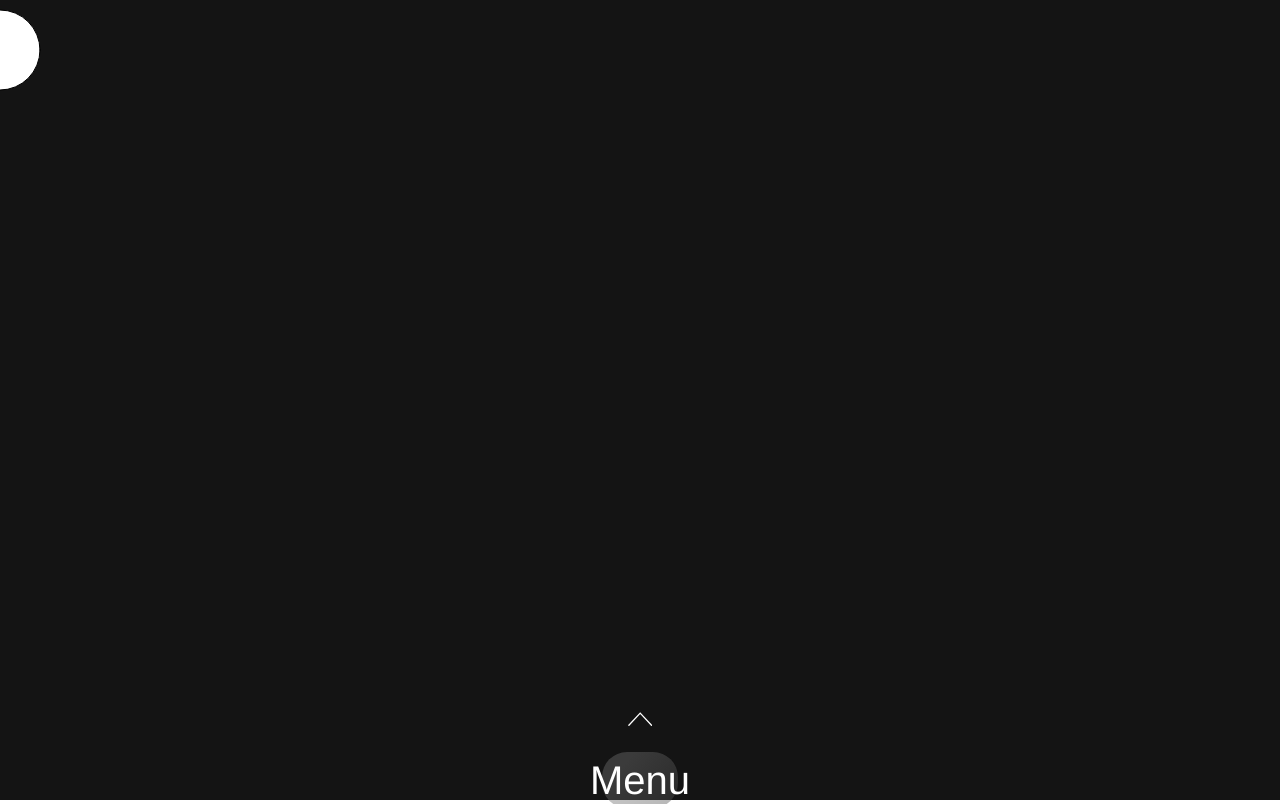
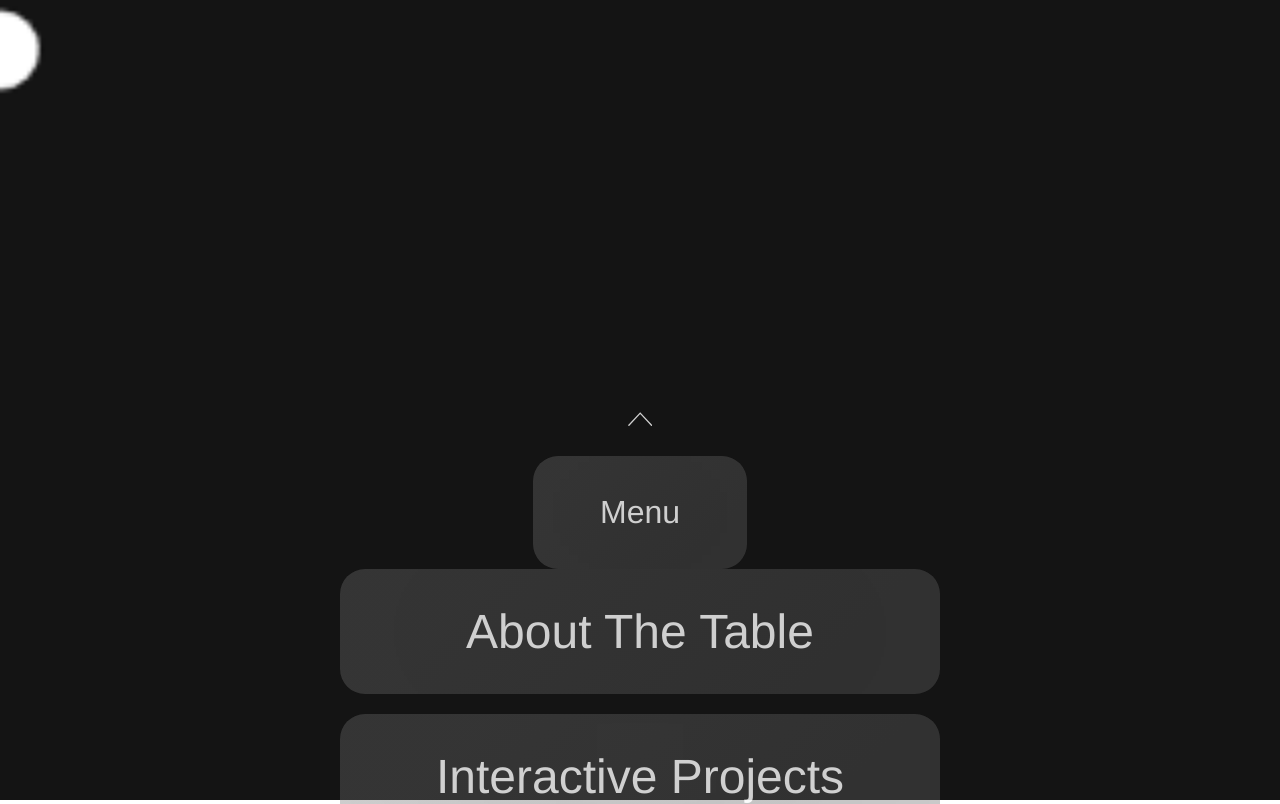
Before and after one commit to apclegacy/tree-table, a Vue app: page / in a window 1280 px wide. Built offline with nearby package versions, Linux system fonts and the light colour scheme.

Commit message:
feat: menu category switching logic

```diff
--- a/src/App.vue
+++ b/src/App.vue
@@ -31,11 +31,12 @@ body {
   color: white;
 
   p {
-    font-size: 250%;
+    font-size: 200%;
   }
 
   h2 {
-    font-size: 350%;
+    font-size: 300%;
+    font-weight: 100;
   }
 }
 </style>
--- a/src/components/Category.vue
+++ b/src/components/Category.vue
@@ -1,7 +1,51 @@
 <script lang="ts">
-import { defineComponent } from 'vue';
+import { defineComponent, computed } from 'vue';
 
 export default defineComponent({
   name: 'Category',
+  props: {
+    title: { type: String, required: true },
+    category: { type: Number, required: true },
+    openCategory: { type: Number, required: true },
+  },
+  setup(props) {
+    const categoryClass = computed(() => (props.openCategory === props.category ? 'open' : ''));
+    return {
+      categoryClass,
+    };
+  },
 });
 </script>
+
+<template>
+  <div class="menu-item open-category" :class="categoryClass" @click="$emit('setOpenCategory')">
+    <h2>{{ title }}</h2>
+    <div class="category" :class="categoryClass">
+
+    </div>
+  </div>
+</template>
+
+<style lang="scss" scoped>
+.open-category {
+  &.open {
+    height: 1356px !important;
+    width: 100vw !important;
+    background: none !important;
+    h2 {
+      display: none !important;
+    }
+  }
+  h2 {
+    opacity: 1 !important;
+  }
+}
+.category {
+  opacity: 0;
+  &.open {
+    height: 1356px !important;
+    width: 100vw !important;
+    opacity: 1;
+  }
+}
+</style>
--- a/src/components/Overlay.vue
+++ b/src/components/Overlay.vue
@@ -1,48 +1,64 @@
 <script lang="ts">
-import { computed, defineComponent, ref } from 'vue';
+import {
+  computed, defineComponent, ref, watchEffect,
+} from 'vue';
 
-// import Category from '@/components/Category';
+import Category from '@/components/Category.vue';
 
 export default defineComponent({
   name: 'Overlay',
-  /* components: {
+  components: {
     Category,
-  }, */
+  },
   setup() {
+    enum Categories { None, About, InteractiveProjects, Projects }
     const menuOpen = ref(false);
+    const openCategory = ref(Categories.None);
 
     const toggleMenu = () => { menuOpen.value = !menuOpen.value; };
-    const menuOpenClass = computed(() => (menuOpen.value ? 'menu-open' : ''));
+    const menuClass = computed(() => (menuOpen.value ? 'menu-open' : ''));
+    watchEffect(() => {
+      openCategory.value = !menuOpen.value ? Categories.None : openCategory.value;
+    });
+
+    const setOpenCategory = (category: Categories) => { openCategory.value = category; };
 
     return {
       toggleMenu,
-      menuOpenClass,
+      menuClass,
+
+      Categories,
+      openCategory,
+      setOpenCategory,
     };
   },
 });
 </script>
 
 <template>
-  <div class="overlay" :class="menuOpenClass">
-    <div class="menu" :class="menuOpenClass">
-      <span class="menu-item menu-indicator" :class="menuOpenClass">
+  <div class="overlay" :class="menuClass">
+    <div class="menu" :class="menuClass">
+      <span class="menu-item menu-indicator" :class="menuClass">
         <svg viewBox="0 0 55 55" fill="none" xmlns="http://www.w3.org/2000/svg">
           <path d="M53.848 30.48L27.924 2.584 2 30.48"
             stroke="#fff" stroke-width="3" stroke-linecap="round"/>
         </svg>
       </span>
-      <span class="menu-item menu-toggle" :class="menuOpenClass" @click="toggleMenu">
+      <span class="menu-item menu-toggle" :class="menuClass" @click="toggleMenu">
         <p>Menu</p>
       </span>
-      <span class="menu-item">
-        <h2>About</h2>
-      </span>
-      <span class="menu-item">
-        <h2>Projects</h2>
-      </span>
-      <span class="menu-item">
-        <h2>Interactive Projects</h2>
-      </span>
+      <category :title="'About The Table'"
+        :category="Categories.About"
+        :openCategory="openCategory"
+        @setOpenCategory="setOpenCategory(Categories.About)" />
+      <category :title="'Interactive Projects'"
+        :category="Categories.InteractiveProjects"
+        :openCategory="openCategory"
+        @setOpenCategory="setOpenCategory(Categories.InteractiveProjects)" />
+      <category :title="'Projects'"
+        :category="Categories.Projects"
+        :openCategory="openCategory"
+        @setOpenCategory="setOpenCategory(Categories.Projects)" />
     </div>
   </div>
 </template>
@@ -72,20 +88,20 @@ export default defineComponent({
       justify-content: flex-end;
       align-items: center;
 
-      transform: translateY(31vh);
+      transform: translateY(25.5vh);
 
       &.menu-open {
         transform: translateY(0);
       }
 
       .menu-item {
-        $margin: 2vh;
-        height: 8vh;
-        width: 20vw;
+        $margin: 2.5vh;
+        height: 125px;
+        width: 600px;
 
         &.menu-toggle {
-          height: 7vh;
-          width: 6vw;
+          height: 113px;
+          width: 214px;
           margin: 0;
           &.menu-open {
             margin-bottom: $margin;
@@ -109,8 +125,9 @@ export default defineComponent({
         align-items: center;
 
         background: linear-gradient(
-          131.45deg, rgba(120, 120, 120, 0.4) 25.82%, rgba(56, 56, 56, 0.4) 135.64%);;
+          135deg, rgba(124, 124, 124, 0.4) 20.7%, rgba(112, 112, 112, 0.4) 100%);
         backdrop-filter: blur(200px);
+        opacity: .8;
         border-radius: 25px;
       }
     }
--- a/src/sketches/defaultSketch.ts
+++ b/src/sketches/defaultSketch.ts
@@ -7,6 +7,7 @@ import P5 from 'p5';
 const defaultSketch = (height: number, width: number) => ((p: P5) => {
   p.setup = () => {
     p.createCanvas(width, height);
+    p.pixelDensity(0.25);
   };
   p.draw = () => {
     p.background(20);
```
Also changed, not shown: .eslintrc.js.
